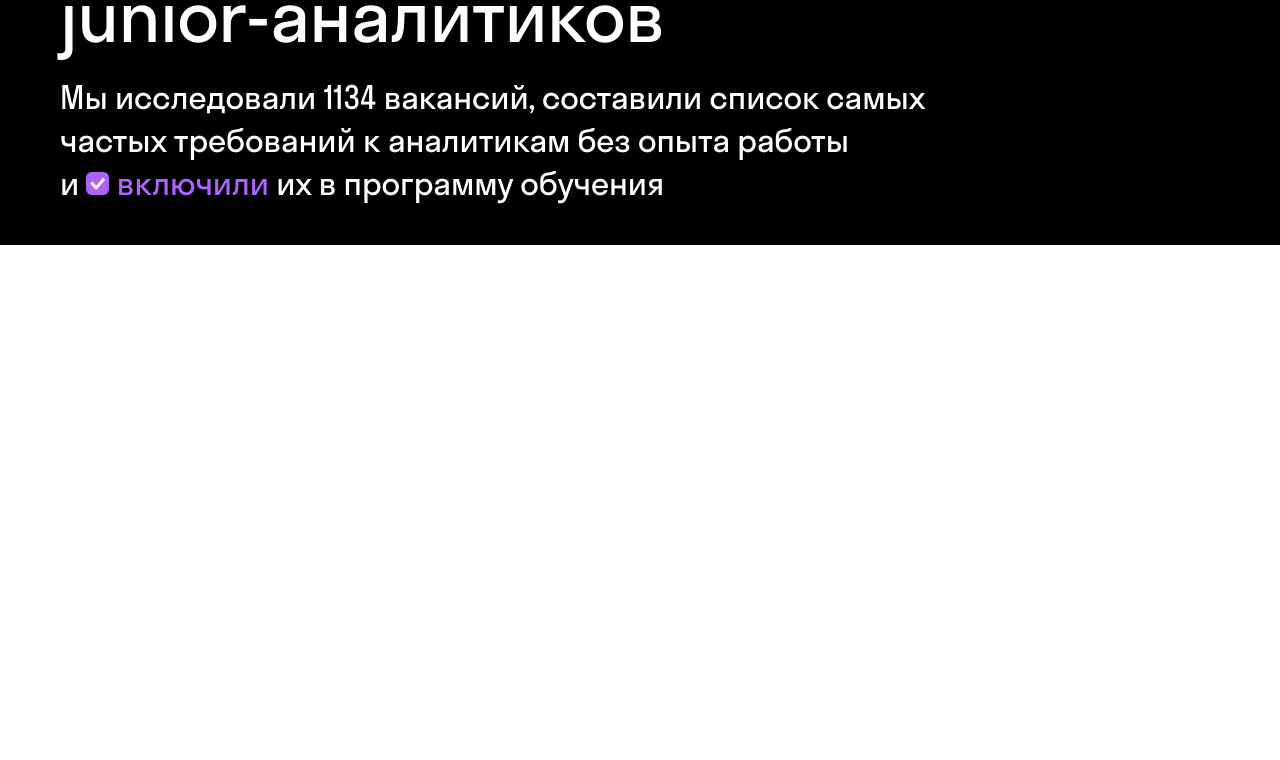
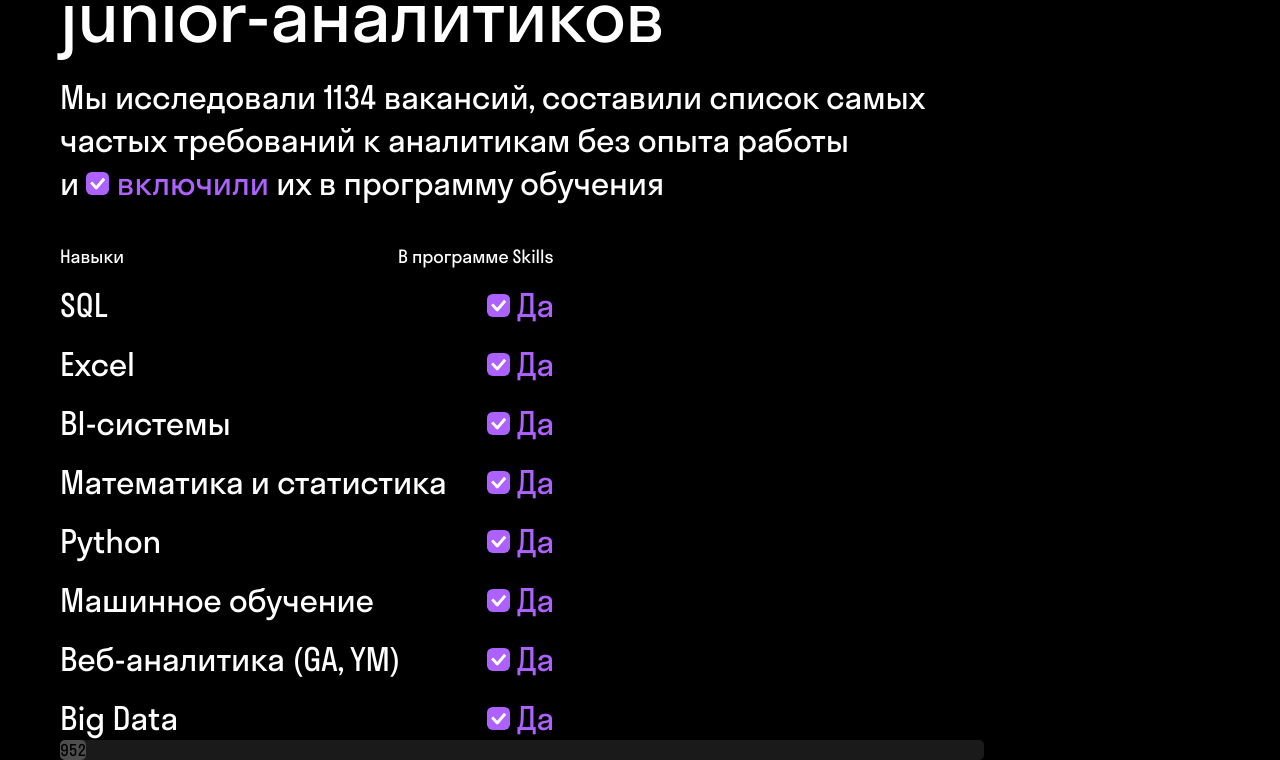
Before and after one commit to Aleksey8622/projectwork, a plain HTML site: page index.html in a window 1280 px wide. Shown: the part 2197-2957 px from the top of the page. Before the commit the page ends 2442 px from the top, so only its background shows below. Drawn offline with Linux system fonts and the light colour scheme.

Commit message:
change file

```diff
--- a/index.html
+++ b/index.html
@@ -146,8 +146,38 @@
             к аналитикам без опыта работы<br>и&nbsp;<span><img src="./img/Container.svg"
                     alt="Checkbox">&nbsp;включили</span>
             их в программу обучения</p>
-            <div class="program__skills"></div>
-            <div class="program__vacancies"></div>
+        <div class="program__skills">
+            <div class="skills__text">
+                <h5 class="skills__text_smail">Навыки</h5>
+                <h5 class="skills__text_smail">В программе Skills</h5>
+            </div>
+            <div class="program__left">
+                <ul class="skills">
+                    <li class="skills__item">SQL</li>
+                    <li class="skills__item">Excel</li>
+                    <li class="skills__item">BI-системы</li>
+                    <li class="skills__item">Математика и статистика</li>
+                    <li class="skills__item">Python</li>
+                    <li class="skills__item">Машинное обучение</li>
+                    <li class="skills__item">Веб-аналитика (GA, YM)</li>
+                    <li class="skills__item">Big Data</li>
+                </ul>
+                <ul class="icons">
+                    <li class="icons__item"><img src="./img/Container.svg" alt="">&nbsp;Да</li>
+                    <li class="icons__item"><img src="./img/Container.svg" alt="">&nbsp;Да</li>
+                    <li class="icons__item"><img src="./img/Container.svg" alt="">&nbsp;Да</li>
+                    <li class="icons__item"><img src="./img/Container.svg" alt="">&nbsp;Да</li>
+                    <li class="icons__item"><img src="./img/Container.svg" alt="">&nbsp;Да</li>
+                    <li class="icons__item"><img src="./img/Container.svg" alt="">&nbsp;Да</li>
+                    <li class="icons__item"><img src="./img/Container.svg" alt="">&nbsp;Да</li>
+                    <li class="icons__item"><img src="./img/Container.svg" alt="">&nbsp;Да</li>
+                </ul>
+            </div>
+        </div>
+        <div class="program__vacancies">
+            <p class="test"><span>952</span></p>
+        </div>
+
     </section>
 </body>
 
--- a/style.scss
+++ b/style.scss
@@ -366,4 +366,67 @@ strong {
     &__subheading span {
         color: #AD61FF;
     }
+
+    &__left {
+        display: flex;
+        gap: 40px;
+    }
 }
+
+.skills__text {
+    display: flex;
+    gap: 274px;
+    padding-bottom: 16px;
+
+    &_smail {
+        font-style: normal;
+        font-weight: 500;
+        font-size: 18px;
+        line-height: 23px;
+        letter-spacing: -0.05px;
+        font-feature-settings: 'pnum' on, 'lnum' on;
+        color: #FFFFFF;
+    }
+}
+
+
+.skills {
+    max-width: 387px;
+    font-weight: 400;
+    font-size: 32px;
+    line-height: 43px;
+    letter-spacing: -0.05px;
+    font-feature-settings: 'pnum' on, 'lnum' on;
+    color: #FFFFFF;
+    list-style-type: none;
+    display: flex;
+    gap: 16px;
+    flex-direction: column;
+}
+
+.icons {
+    display: flex;
+    gap: 16px;
+    flex-direction: column;
+    font-weight: 400;
+    font-size: 32px;
+    line-height: 43px;
+    letter-spacing: -0.05px;
+    font-feature-settings: 'pnum' on, 'lnum' on;
+    color: #AD61FF;
+    list-style-type: none;
+}
+
+
+
+.test {
+    width: 924px;
+    background: #1A1A1A;
+    border-radius: 5px;
+
+    & span {
+        width: 723px;
+        background: #4D4D4D;
+        border-radius: 5px;
+    }
+}
```
Also changed, not shown: img/Frame 18280.svg (added), style.css, 1 other file.
